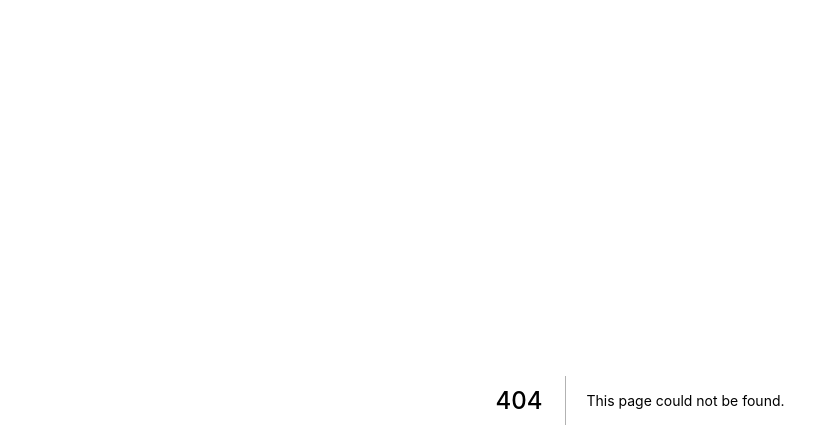
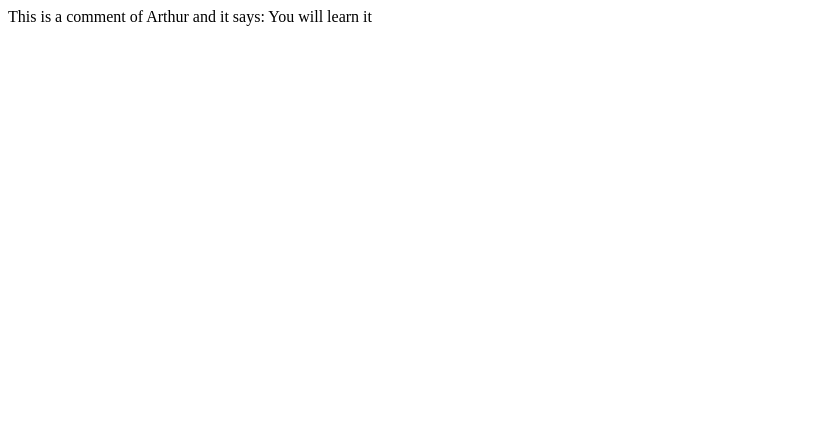
Before and after one commit to ArthurRF/NextJSLearn, a Next.js app: page /comments in a window 1280 px wide. Before the commit this address had no page. Shown: the top 448 px of the page, without its empty margins (0-839 px from the left). Built offline with nearby package versions, Linux system fonts and the light colour scheme.

Commit message:
FEAT - Add comments page

```diff
--- /dev/null
+++ b/src/components/Comment.tsx
@@ -0,0 +1,14 @@
+type CommentProps = {
+  author_name: string;
+  message: string;
+}
+
+export function Comment(props: CommentProps) {
+  return (
+    <div className="comment">
+
+      This is a comment of {props.author_name} and it says: {props.message}
+
+    </div>
+  )
+}
--- /dev/null
+++ b/src/pages/comments/index.tsx
@@ -0,0 +1,8 @@
+import { Comment } from "../../components/Comment";
+
+
+export default function Comments() {
+  return (
+    <Comment author_name="Arthur" message="You will learn it" />
+  );
+}
```
